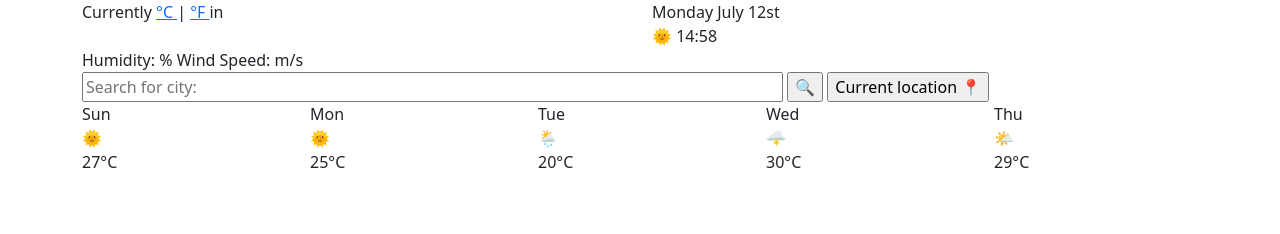
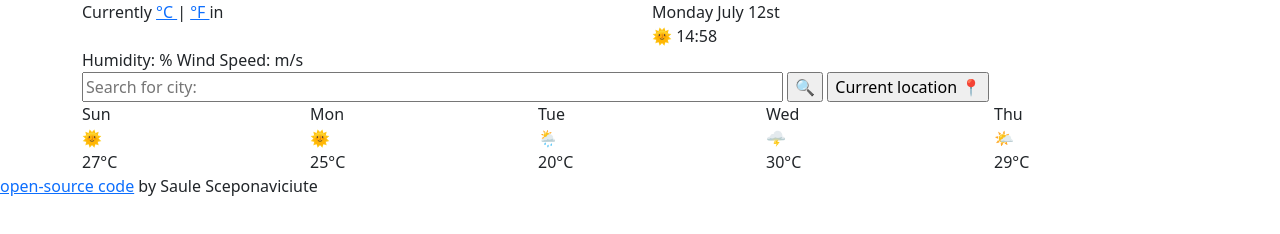
Before and after one commit to saulevaldo/shecodes, a website built with Parcel: page index.html in a window 1280 px wide. Built offline with nearby package versions, Linux system fonts and the light colour scheme; no server answers.

Commit message:
added opensourcecode github link

```diff
--- a/index.html
+++ b/index.html
@@ -96,6 +96,12 @@
         </div>
       </div>
     </div>
+    <p>
+      <a href="http://https://github.com/saulevaldo/shecodes"
+        >open-source code</a
+      >
+      by Saule Sceponaviciute
+    </p>
 
     <script src="src/index.js"></script>
   </body>
```
